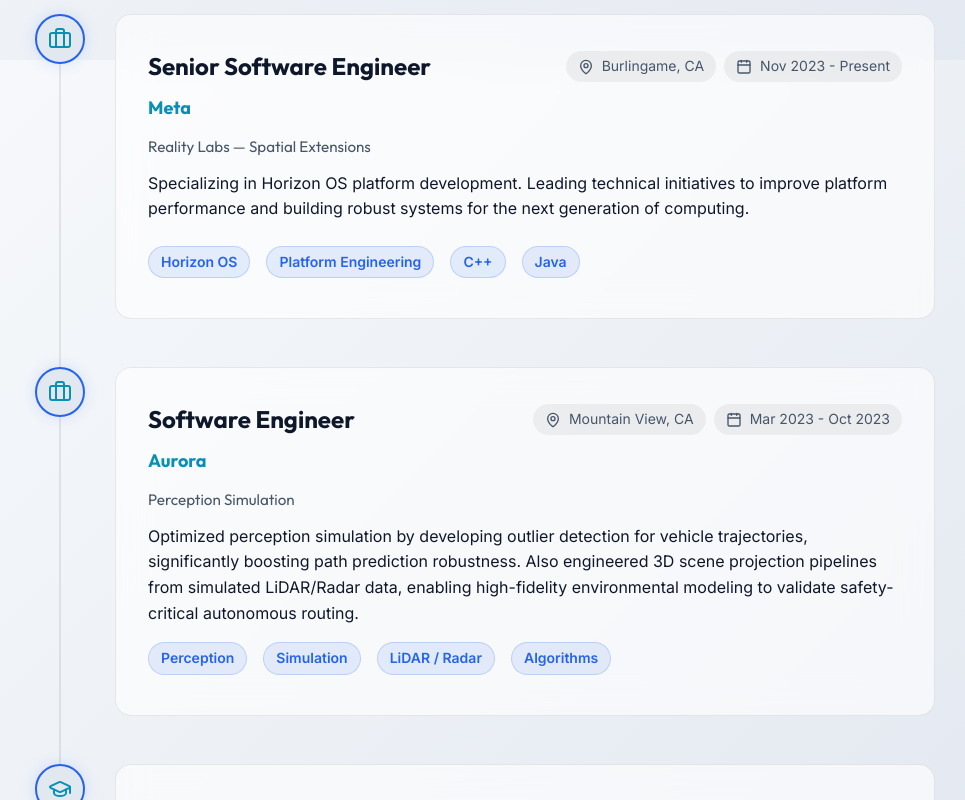
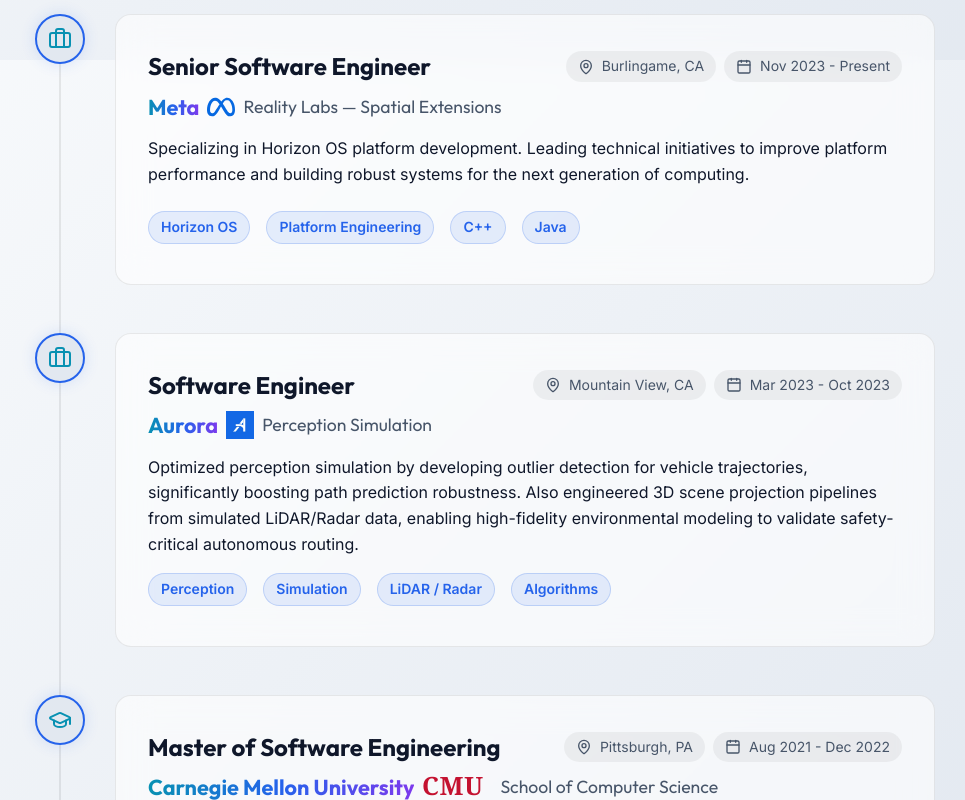
Before and after one commit to shooting12/vibe-coding-personal-website, a React (Vite) app: page / in a window 1280 px wide. Shown: the part 740-1540 px from the top of the page, without its empty margins (155-1120 px from the left). Built offline with nearby package versions, Linux system fonts and the light colour scheme.

Commit message:
Add company or school logo & all in one line
- Enlarge subtitle size, i.e. team or org
- Add company or school logo
- Make [name, logo, team/org] at same line

```diff
--- a/src/components/Experience.css
+++ b/src/components/Experience.css
@@ -63,8 +63,17 @@
 }
 
 .timeline-subtitle {
-  font-size: 1.125rem;
+  font-size: 1.35rem;
   margin-bottom: 1rem;
+}
+
+.company-org-group {
+  display: flex;
+  align-items: center;
+  flex-wrap: wrap;
+  gap: 0.5rem;
+  margin-bottom: 0.75rem;
+  margin-top: -0.25rem;
 }
 
 .timeline-text {
--- a/src/components/Experience.jsx
+++ b/src/components/Experience.jsx
@@ -1,6 +1,25 @@
 import React from 'react';
 import { Briefcase, GraduationCap, Calendar, MapPin } from 'lucide-react';
 import './Experience.css';
+import auroraLogoImg from '../assets/aurora_logo.png';
+
+const MetaIcon = () => (
+  <svg role="img" viewBox="0 0 24 24" width="28" height="28" fill="#0668E1" xmlns="http://www.w3.org/2000/svg">
+    <path d="M6.915 4.03c-1.968 0-3.683 1.28-4.871 3.113C.704 9.208 0 11.883 0 14.449c0 .706.07 1.369.21 1.973a6.624 6.624 0 0 0 .265.86 5.297 5.297 0 0 0 .371.761c.696 1.159 1.818 1.927 3.593 1.927 1.497 0 2.633-.671 3.965-2.444.76-1.012 1.144-1.626 2.663-4.32l.756-1.339.186-.325c.061.1.121.196.183.3l2.152 3.595c.724 1.21 1.665 2.556 2.47 3.314 1.046.987 1.992 1.22 3.06 1.22 1.075 0 1.876-.355 2.455-.843a3.743 3.743 0 0 0 .81-.973c.542-.939.861-2.127.861-3.745 0-2.72-.681-5.357-2.084-7.45-1.282-1.912-2.957-2.93-4.716-2.93-1.047 0-2.088.467-3.053 1.308-.652.57-1.257 1.29-1.82 2.05-.69-.875-1.335-1.547-1.958-2.056-1.182-.966-2.315-1.303-3.454-1.303zm10.16 2.053c1.147 0 2.188.758 2.992 1.999 1.132 1.748 1.647 4.195 1.647 6.4 0 1.548-.368 2.9-1.839 2.9-.58 0-1.027-.23-1.664-1.004-.496-.601-1.343-1.878-2.832-4.358l-.617-1.028a44.908 44.908 0 0 0-1.255-1.98c.07-.109.141-.224.211-.327 1.12-1.667 2.118-2.602 3.358-2.602zm-10.201.553c1.265 0 2.058.791 2.675 1.446.307.327.737.871 1.234 1.579l-1.02 1.566c-.757 1.163-1.882 3.017-2.837 4.338-1.191 1.649-1.81 1.817-2.486 1.817-.524 0-1.038-.237-1.383-.794-.263-.426-.464-1.13-.464-2.046 0-2.221.63-4.535 1.66-6.088.454-.687.964-1.226 1.533-1.533a2.264 2.264 0 0 1 1.088-.285z"/>
+  </svg>
+);
+
+const AuroraIcon = () => (
+  <div style={{ display: 'flex', alignItems: 'center', justifyContent: 'center', height: '28px' }}>
+    <img src={auroraLogoImg} alt="Aurora Logo" style={{ height: '100%', width: 'auto', objectFit: 'contain' }} />
+  </div>
+);
+
+const CmuIcon = () => (
+  <svg viewBox="0 0 50 20" width="70" height="28" fill="#C41230" xmlns="http://www.w3.org/2000/svg">
+    <text x="0" y="16" fontFamily="Georgia, serif" fontSize="18" fontWeight="800" letterSpacing="0.5">CMU</text>
+  </svg>
+);
 
 export default function Experience() {
   return (
@@ -20,10 +39,13 @@
                   <span className="timeline-date"><Calendar size={16} /> Nov 2023 - Present</span>
                 </div>
               </div>
-              <h4 className="timeline-subtitle text-gradient">Meta</h4>
-              <h5 className="timeline-team" style={{ color: 'var(--text-secondary)', fontSize: '0.95rem', marginBottom: '0.75rem', marginTop: '-0.25rem', fontWeight: 500 }}>
+              <div className="company-org-group">
+                <h4 className="timeline-subtitle text-gradient" style={{ margin: 0 }}>Meta</h4>
+                <MetaIcon />
+                <h5 className="timeline-team" style={{ margin: 0, color: 'var(--text-secondary)', fontSize: '1.1rem', fontWeight: 500 }}>
                   Reality Labs — Spatial Extensions
                 </h5>
+              </div>
               <p className="timeline-text text-secondary">
                 Specializing in Horizon OS platform development. Leading technical initiatives to improve platform
                 performance and building robust systems for the next generation of computing.
@@ -48,10 +70,13 @@
                   <span className="timeline-date"><Calendar size={16} /> Mar 2023 - Oct 2023</span>
                 </div>
               </div>
-              <h4 className="timeline-subtitle text-gradient">Aurora</h4>
-              <h5 className="timeline-team" style={{ color: 'var(--text-secondary)', fontSize: '0.95rem', marginBottom: '0.75rem', marginTop: '-0.25rem', fontWeight: 500 }}>
+              <div className="company-org-group">
+                <h4 className="timeline-subtitle text-gradient" style={{ margin: 0 }}>Aurora</h4>
+                <AuroraIcon />
+                <h5 className="timeline-team" style={{ margin: 0, color: 'var(--text-secondary)', fontSize: '1.1rem', fontWeight: 500 }}>
                   Perception Simulation
                 </h5>
+              </div>
               <p className="timeline-text text-secondary" style={{ marginBottom: "1rem" }}>
                 Optimized perception simulation by developing outlier detection for vehicle trajectories, significantly
                 boosting path prediction robustness. Also engineered 3D scene projection pipelines from simulated LiDAR/Radar data, enabling high-fidelity environmental modeling to validate safety-critical autonomous routing.
@@ -76,10 +101,13 @@
                   <span className="timeline-date"><Calendar size={16} /> Aug 2021 - Dec 2022</span>
                 </div>
               </div>
-              <h4 className="timeline-subtitle text-gradient">Carnegie Mellon University</h4>
-              <h5 className="timeline-team" style={{ color: 'var(--text-secondary)', fontSize: '0.95rem', marginBottom: '0.75rem', marginTop: '-0.25rem', fontWeight: 500 }}>
+              <div className="company-org-group">
+                <h4 className="timeline-subtitle text-gradient" style={{ margin: 0 }}>Carnegie Mellon University</h4>
+                <CmuIcon />
+                <h5 className="timeline-team" style={{ margin: 0, color: 'var(--text-secondary)', fontSize: '1.1rem', fontWeight: 500 }}>
                   School of Computer Science
                 </h5>
+              </div>
               <p className="timeline-text text-secondary">
                 Focused on software architecture, scalable systems, and engineering management.
               </p>
```
Also changed, not shown: NOTES/6. Icon.md (added, +38 -0 lines), src/assets/aurora_logo.png (added), src/assets/meta.svg (added). Lines whose indentation alone changed are shown as unchanged.
